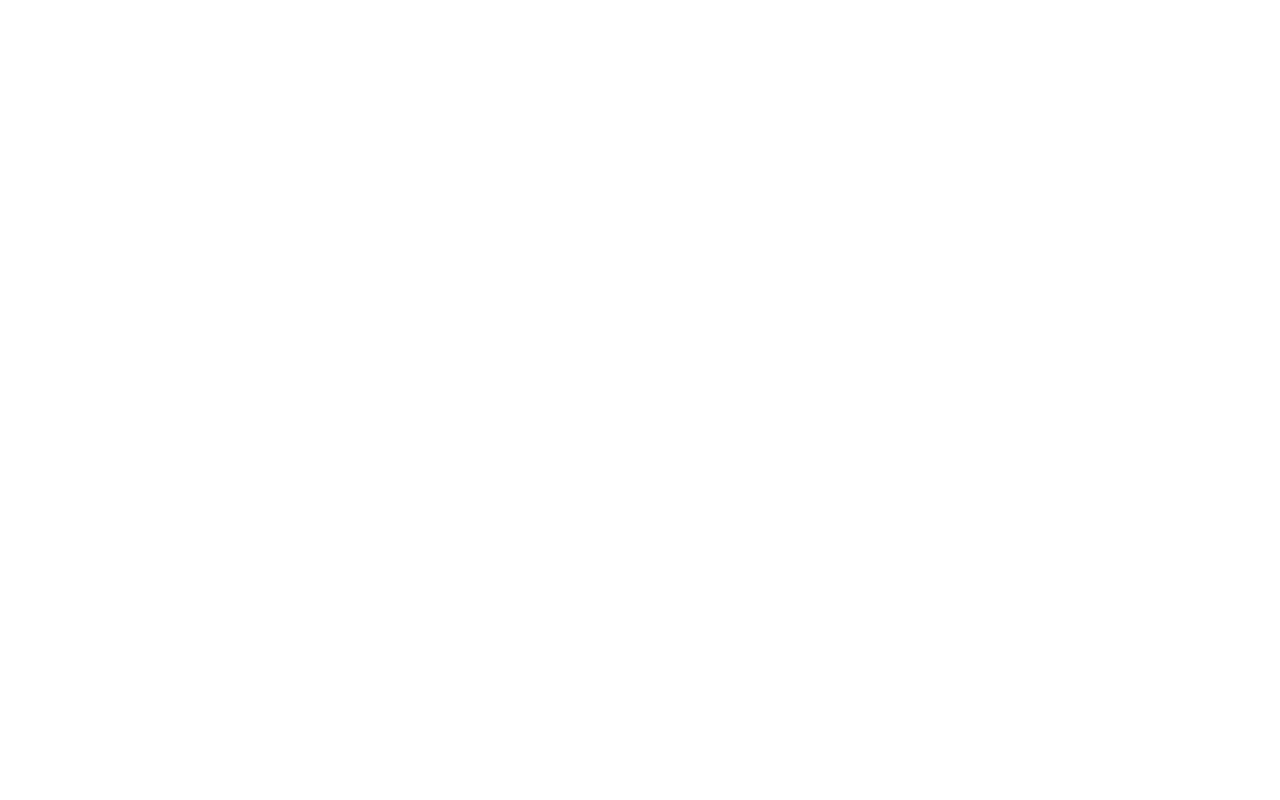
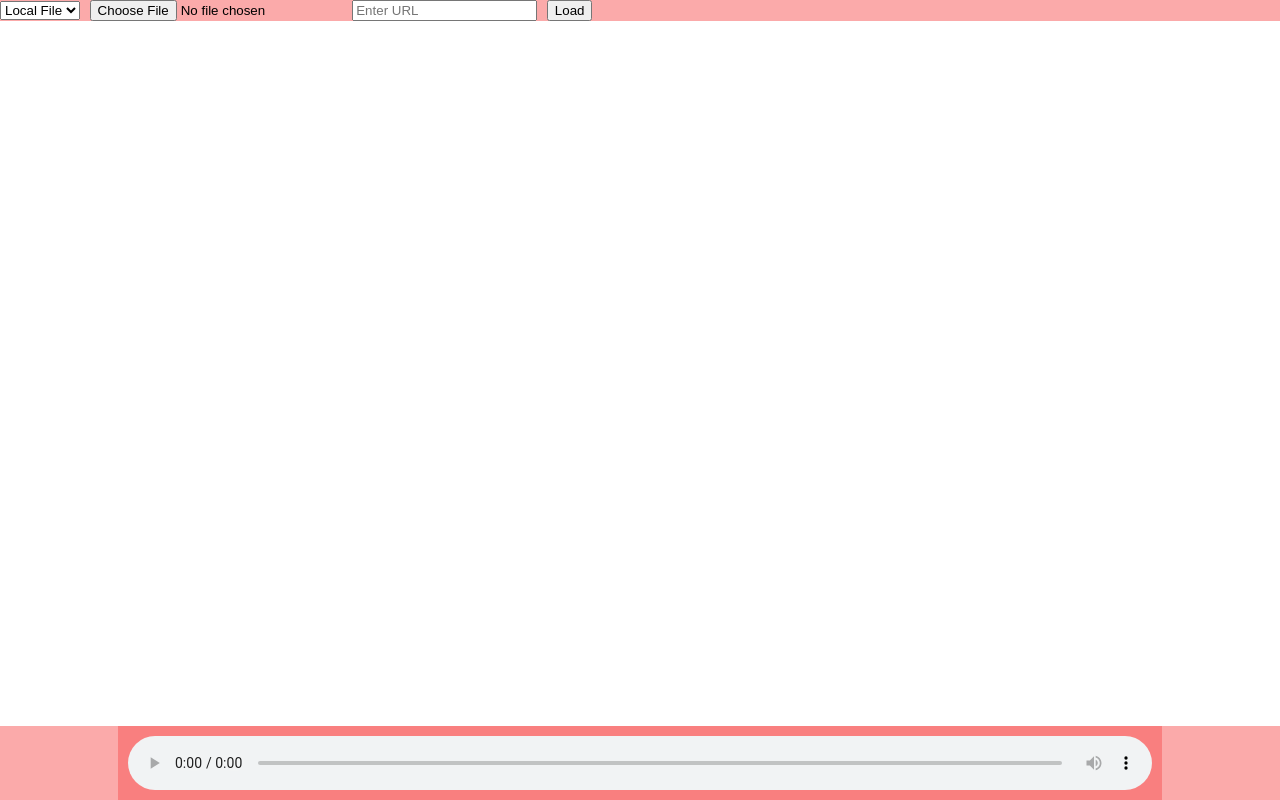
Before and after one commit to ip-repo/particles-web-audio-player, a plain HTML site: page index.html in a window 1280 px wide. Drawn offline with Linux system fonts and the light colour scheme.

Commit message:
Added : css styling to files conatiner and to adio player conatinr. Also added files dropdown and inputs.

```diff
--- a/index.html
+++ b/index.html
@@ -4,8 +4,29 @@
     <meta charset="UTF-8">
     <meta name="viewport" content="width=device-width, initial-scale=1.0">
     <title>Audio Player</title>
+    <link rel="stylesheet" href="./style/styles.css">
 </head>
 <body>
+    <!--File container holds the functionality to load music files-->
+    <div class="file-container">
+        <!--Drop down to choose if to use a local or from url file-->
+        <select id="file-type">
+            <option value="local">Local File</option>
+            <option value="url">URL</option>
+        </select>
+        <!--Upload input-->
+        <input type="file" id="file-upload" accept=".mp3, .wav">
+        <!--URL input-->
+        <input type="text" id="url-input" placeholder="Enter URL">
+        <!--Load button-->
+        <button id="load-button">Load</button>
+    </div>
+    <!--Audio player container-->
+    <div class="player-container">
+        <audio controls class="audio-player">
+
+        </audio>
+    </div>
 
 </body>
 </html>
--- a/style/styles.css
+++ b/style/styles.css
@@ -0,0 +1,32 @@
+/* body rule */
+body {
+    margin: 0;
+    font-family: 'Courier New', Courier, monospace;
+}
+/* file container rule */
+.file-container {
+    position: fixed;
+    top: 0;
+    left: 0;
+    width: 100%;
+    background-color: rgba(248, 86, 86, 0.5);
+
+}
+/* player-container rule */
+.player-container {
+    position: fixed;
+    bottom:  0;
+    left: 0;
+    width: 100%;
+    background-color: rgba(248, 86, 86, 0.5);
+    display: flex;
+    justify-content: center; /* horizontally */
+    align-items: center; /* vertically */
+
+}
+/* audio-player rule */
+.audio-player {
+    width: 80%;
+    padding: 10px;
+    background: rgba(248, 86, 86, 0.5);
+}
```
